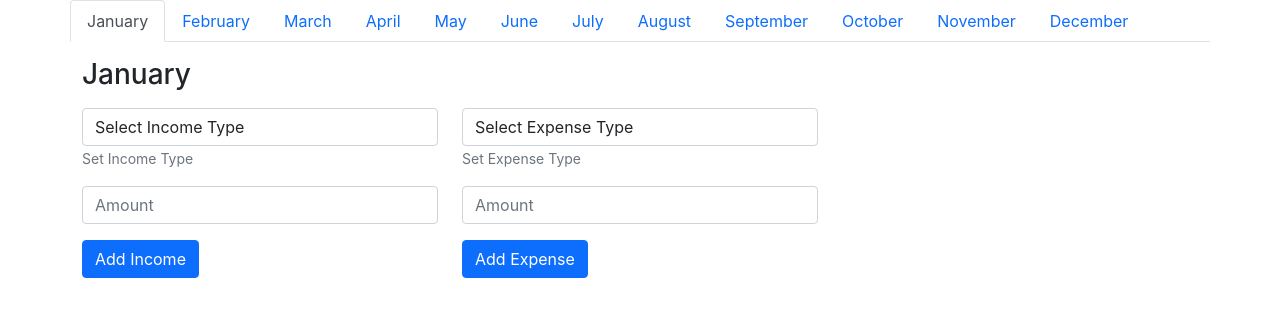
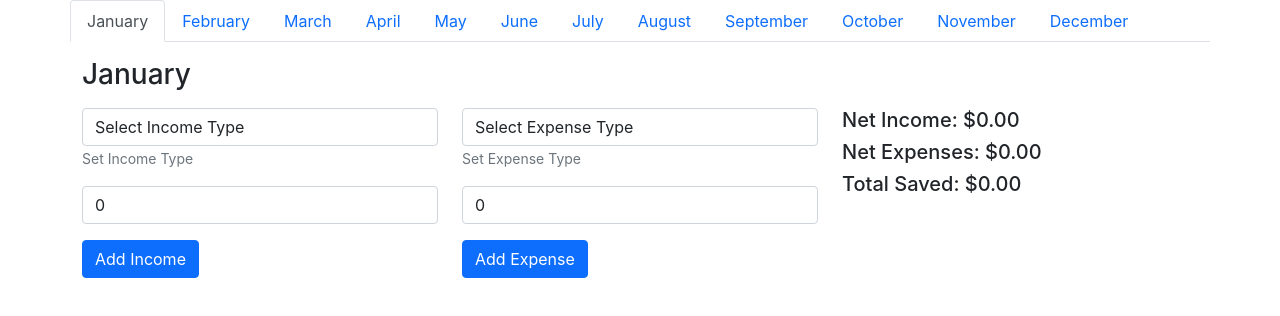
Before and after one commit to danielruffolodeveloper/superbudget-pwa, a React (Create React App) app in the folder client/: page / in a window 1280 px wide. Shown: the top 316 px of the page. Built offline with nearby package versions, Linux system fonts and the light colour scheme.

Commit message:
fix total summary output

```diff
--- a/client/src/App.js
+++ b/client/src/App.js
@@ -20,22 +20,7 @@ function App() {
   const [expenses, setBudgetExpenses] = useState([]);
   const [incomes, setBudgetIncomes] = useState([]);
 
-  // transformations
-  const expenseLabels = expenses.map(expense => expense.expenseType);
-  const expenseAmounts = expenses.map(expense => parseInt(expense.amount));
-  const incomeLabels = incomes.map(income => income.incomeType);
-  const incomeAmounts = incomes.map(income => income.amount);
 
-  // calculations
-  // total expenses
-  const totalExpenses = expenses.reduce((acc, curr) => {
-    return acc + curr.amount;
-  }, 0);
-
-  // total incomes
-  const totalIncomes = incomes.reduce((acc, curr) => {
-    return acc + curr.amount;
-  }, 0);
 
   // function to return array of month names
   const getMonthNames = () => {
@@ -43,6 +28,33 @@ function App() {
       "July", "August", "September", "October", "November", "December"
     ];
     return monthNames;
+  }
+
+
+
+  // calculate total income
+  const calculateTotalIncome = () => {
+    let totalIncome = 0;
+    console.log(incomes);
+    incomes.forEach(income => {
+      totalIncome += parseInt(income.amount);
+    });
+    return totalIncome;
+  }
+
+  // calculate total expenses
+  const calculateTotalExpenses = () => {
+    let totalExpenses = 0;
+    expenses.forEach(expense => {
+      totalExpenses += parseInt(expense.amount);
+    });
+    return totalExpenses;
+  }
+
+  // calculate total saved
+  const calculateTotalSaved = () => {
+    let totalSaved = calculateTotalIncome() - calculateTotalExpenses();
+    return totalSaved;
   }
 
   return (
@@ -68,7 +80,7 @@ function App() {
                   <ExpenseList budgetExpenses={expenses} />
                 </Col>
                 <Col xs={12} md={4}>
-                  <BudgetSummary expenseLabels={expenseLabels} expenseAmounts={expenseAmounts} ttlIncome={totalIncomes} />
+                  <BudgetSummary totalIncome={calculateTotalIncome()} totalExpesnes={calculateTotalExpenses()} totalSaved={calculateTotalSaved()} />
                 </Col>
               </Row>
 
--- a/client/src/components/BudgetSummary.js
+++ b/client/src/components/BudgetSummary.js
@@ -1,25 +1,20 @@
-import React from "react";
-import Chart from "react-apexcharts";
+import React from 'react'
 
-const BudgetSummary = ({expenseLabels, expenseAmounts}) => {
+const BudgetSummary = ({ totalIncome, totalExpesnes, totalSaved }) => {
 
-  const options = {
-    labels: [...expenseLabels]
-  };
+  // format currency to 2 decimal places Australian
+  const formatCurrency = (amount) => {
+    return amount.toLocaleString('en-AU', { style: 'currency', currency: 'AUD' });
+  }
+
 
   return (
-    <div className="app">
-      <div className="row">
-        <div className="mixed-chart">
-          <Chart
-            options={options}
-            series={[...expenseAmounts]}
-            type="donut"
-          />
-        </div>
-      </div>
-    </div>
-  );
-};
+    <>
+      <h5>Net Income: {formatCurrency(totalIncome)}</h5>
+      <h5>Net Expenses: {formatCurrency(totalExpesnes)}</h5>
+      <h5>Total Saved: {formatCurrency(totalSaved)}</h5>
+    </>
+  )
+}
 
-export default BudgetSummary;
+export default BudgetSummary
--- a/client/src/components/ExpenseForm.js
+++ b/client/src/components/ExpenseForm.js
@@ -6,7 +6,7 @@ const ExpenseForm = ({ setBudgetExpenses, budgetExpenses }) => {
     const [expense, setExpense] = useState({
         id: Math.floor(Math.random() * 100),
         expenseType: '',
-        amount: ''
+        amount: 0
     })
 
     const handleSubmit = (e) => {
--- a/client/src/components/IncomeForm.js
+++ b/client/src/components/IncomeForm.js
@@ -6,7 +6,7 @@ const IncomeForm = ({setBudgetIncomes,budgetIncomes}) => {
     const [income, setIncome] = useState({
         id: Math.floor(Math.random() * 100),
         incomeType: '',
-        amount: ''
+        amount: 0
     })
 
     const handleSubmit = (e) => {
```
